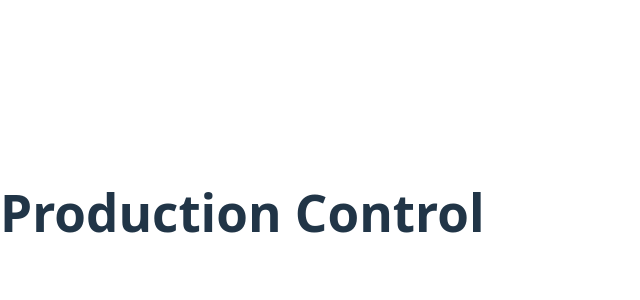
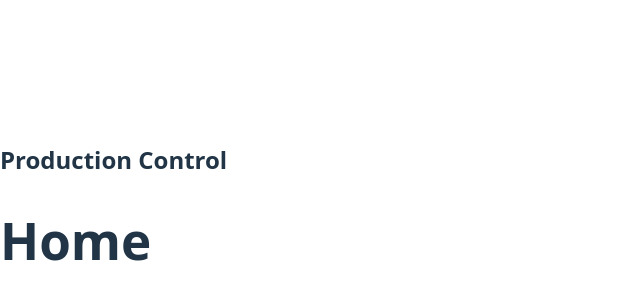
Before and after one commit to KaioRapanos/Projeto-Projedata, a React (Vite) app in the folder front-end-production-control/: page / in a window 1280 px wide. Shown: the part 188-488 px from the top of the page, without its empty margins (0-640 px from the left). Built offline with nearby package versions, Linux system fonts and the light colour scheme.

Commit message:
feat(frontend): create base layout structure

```diff
--- a/front-end-production-control/src/App.tsx
+++ b/front-end-production-control/src/App.tsx
@@ -1,8 +1,10 @@
+import Layout from './components/Layout'
+
 function App() {
   return (
-    <>
-      <h1>Production Control</h1>
-    </>
+    <Layout>
+      <h1>Home</h1>
+    </Layout>
   )
 }
 
--- /dev/null
+++ b/front-end-production-control/src/components/Layout.tsx
@@ -0,0 +1,19 @@
+import type { ReactNode } from 'react'
+
+interface LayoutProps {
+  children: ReactNode
+}
+
+function Layout({ children }: LayoutProps) {
+  return (
+    <div>
+      <header>
+        <h2>Production Control</h2>
+      </header>
+
+      <main>{children}</main>
+    </div>
+  )
+}
+
+export default Layout
```
